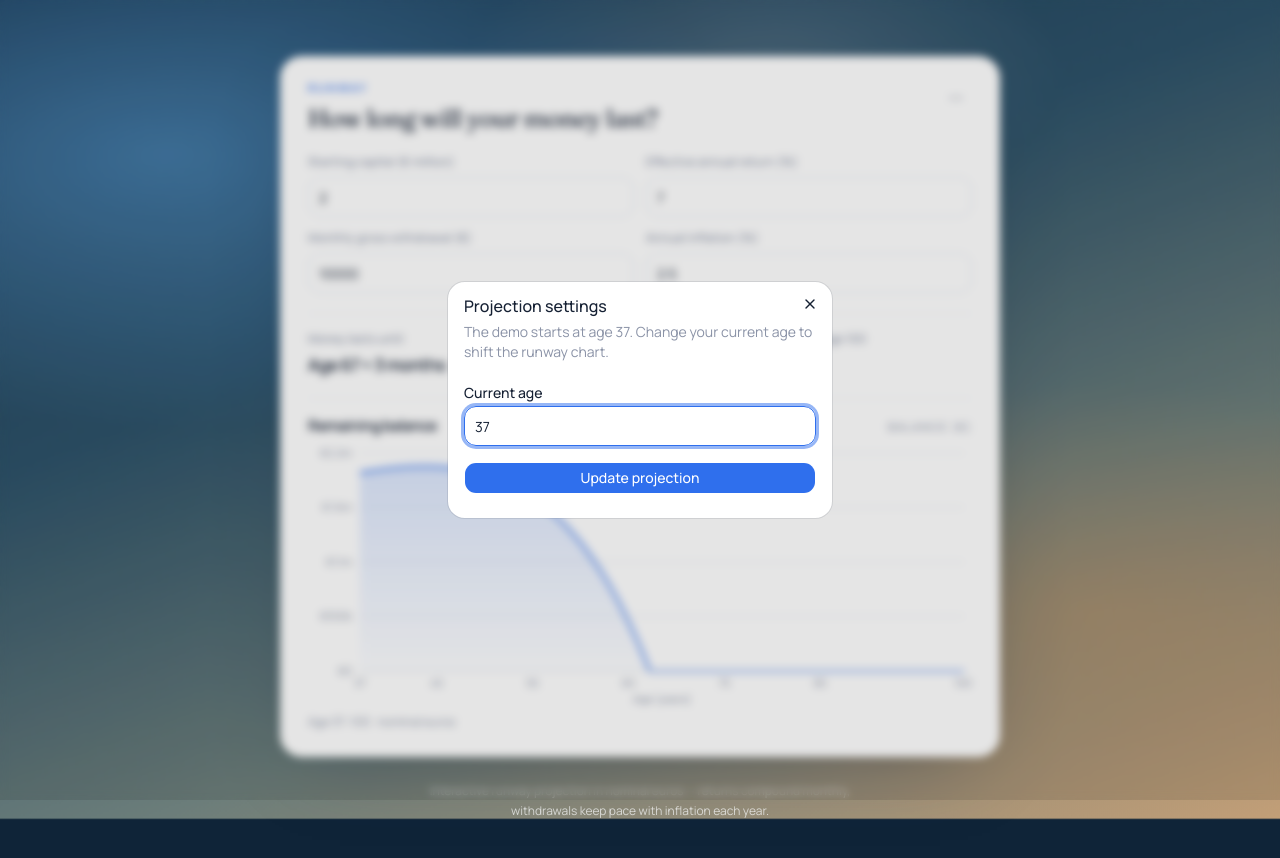
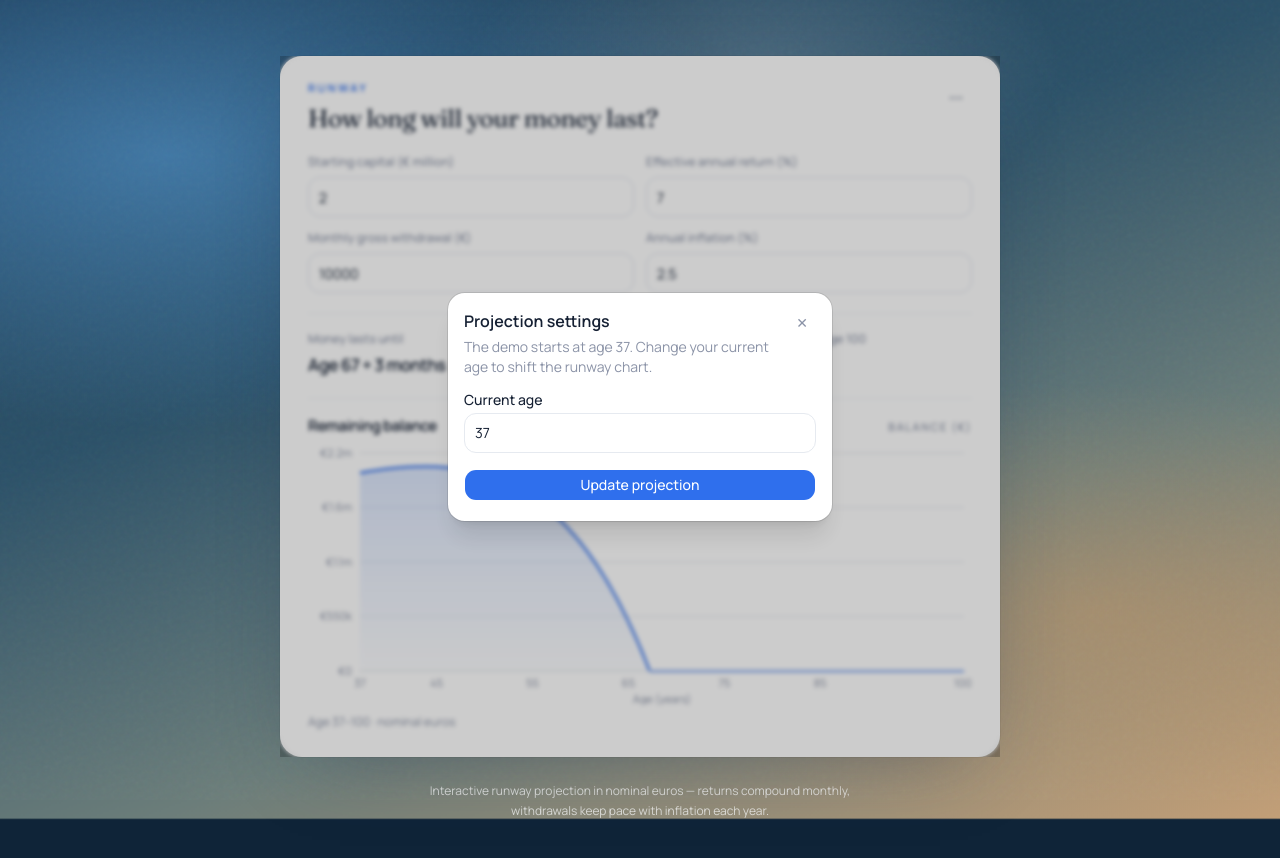
Before and after one commit to pavelsvitek/retirement-calculator, a Next.js app: page / in a window 1280 px wide. Both pictures are taken after a click on the button "Calculator settings". Shown: the top 858 px of the page. Built offline with nearby package versions, Linux system fonts and the light colour scheme.

Commit message:
Replace settings dialog with lightweight modal overlay
Avoid Base UI DialogTrigger click issues; use a native button and
a simple controlled modal for current-age settings.

Co-authored-by: svitekpavel <svitekpavel@gmail.com>

```diff
--- a/src/components/retirement-calculator.tsx
+++ b/src/components/retirement-calculator.tsx
@@ -101,27 +101,51 @@ export function RetirementCalculator() {
           </h1>
         </div>
 
-        <Button
+        <button
           type="button"
-          variant="ghost"
-          size="icon"
-          className="mt-0.5 size-8 shrink-0 rounded-full text-ink-muted hover:bg-slate-100 hover:text-ink"
+          className="mt-0.5 inline-flex size-8 shrink-0 items-center justify-center rounded-full text-ink-muted transition-colors hover:bg-slate-100 hover:text-ink"
           aria-label="Calculator settings"
           onClick={() => setSettingsOpen(true)}
         >
           <MoreHorizontal className="size-4" />
-        </Button>
+        </button>
 
-        <Dialog open={settingsOpen} onOpenChange={setSettingsOpen}>
-          <DialogContent className="sm:max-w-sm">
-            <DialogHeader>
-              <DialogTitle>Projection settings</DialogTitle>
-              <DialogDescription>
-                The demo starts at age 37. Change your current age to shift the
-                runway chart.
-              </DialogDescription>
-            </DialogHeader>
-            <div className="grid gap-3 py-2">
+        {settingsOpen ? (
+          <div
+            className="fixed inset-0 z-50 flex items-center justify-center bg-black/20 p-4 backdrop-blur-[2px]"
+            role="presentation"
+            onClick={() => setSettingsOpen(false)}
+          >
+            <div
+              role="dialog"
+              aria-modal="true"
+              aria-labelledby="settings-title"
+              className="w-full max-w-sm rounded-xl bg-white p-4 shadow-xl ring-1 ring-black/10"
+              onClick={(e) => e.stopPropagation()}
+            >
+              <div className="mb-3 flex items-start justify-between gap-3">
+                <div>
+                  <h2
+                    id="settings-title"
+                    className="text-base font-semibold text-ink"
+                  >
+                    Projection settings
+                  </h2>
+                  <p className="mt-1 text-sm text-ink-muted">
+                    The demo starts at age 37. Change your current age to shift
+                    the runway chart.
+                  </p>
+                </div>
+                <button
+                  type="button"
+                  className="rounded-md px-2 py-1 text-sm text-ink-muted hover:bg-slate-100"
+                  aria-label="Close settings"
+                  onClick={() => setSettingsOpen(false)}
+                >
+                  ✕
+                </button>
+              </div>
+              <div className="grid gap-3 py-1">
                 <div className="grid gap-1.5">
                   <Label htmlFor="current-age">Current age</Label>
                   <Input
@@ -136,8 +160,9 @@ export function RetirementCalculator() {
                   Update projection
                 </Button>
               </div>
-          </DialogContent>
-        </Dialog>
+            </div>
+          </div>
+        ) : null}
       </header>
 
       <div className="grid grid-cols-1 gap-3 sm:grid-cols-2">
```
Lines whose indentation alone changed are shown as unchanged.
